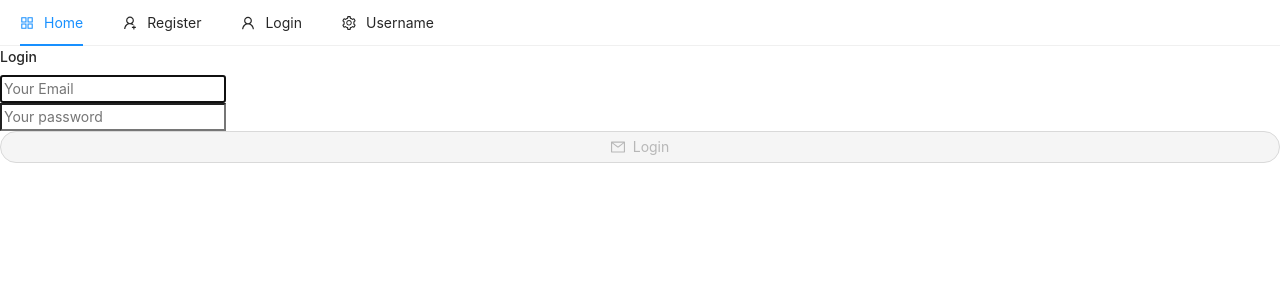
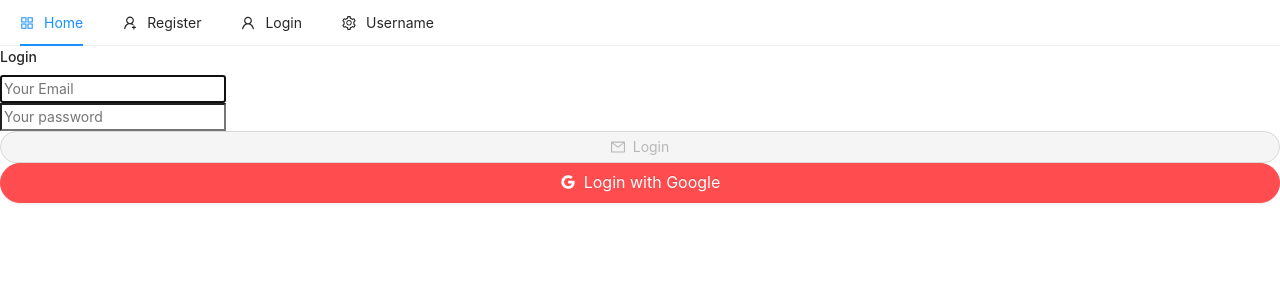
Before and after one commit to bvsspavankumar/mern-ecommerce-app, a React (Create React App) app in the folder client/: page /login in a window 1280 px wide. Shown: the top 300 px of the page. Built offline with nearby package versions, Linux system fonts and the light colour scheme; no server answers; the HTML template or start-up script is replaced by a standard one.

Commit message:
Adding google login. Closes #15

```diff
--- a/client/src/firebase.js
+++ b/client/src/firebase.js
@@ -14,4 +14,4 @@ firebase.initializeApp(firebaseConfig);
 
 
 export const auth = firebase.auth()
-// export const googleAuthProvider = new firebase.auth.GoogleAuthProvider()
+export const googleAuthProvider = new firebase.auth.GoogleAuthProvider()
--- a/client/src/pages/auth/Login.js
+++ b/client/src/pages/auth/Login.js
@@ -1,8 +1,8 @@
 import React, {useState} from 'react'
-import {auth} from '../../firebase'
+import {auth, googleAuthProvider} from '../../firebase'
 import {toast} from 'react-toastify'
 import {Button} from 'antd'
-import {MailOutlined} from '@ant-design/icons';
+import {GoogleOutlined, MailOutlined} from '@ant-design/icons';
 import {useDispatch} from 'react-redux'
 
 const Login = ({history}) => {
@@ -12,21 +12,23 @@ const Login = ({history}) => {
     const [loading, setLoading] = useState(false)
     const dispatch = useDispatch()
 
+    const loginHandler = (user) => {
+        toast.success(`Login successful`)
+        dispatch({
+            type: "LOGGED_IN_USER",
+            payload: {
+                email: user.email,
+                token: user.getIdTokenResult().token
+            }
+        })
+        history.push('/')
+    }
+
     const handleSubmit = async (e) => {
         e.preventDefault()
         setLoading(true)
         auth.signInWithEmailAndPassword(email, password)
-            .then(({user})=>{
-                toast.success(`Login successful`)
-                dispatch({
-                    type: "LOGGED_IN_USER",
-                    payload: {
-                        email: user.email,
-                        token: user.getIdTokenResult().token
-                    }
-                })
-                history.push('/')
-            })
+            .then(({user})=>loginHandler(user))
             .catch(err=>{
                 toast.error(`Error: ${err.message}`)
                 setLoading(false)
@@ -34,6 +36,14 @@ const Login = ({history}) => {
 
         // setEmail("")
         // setPassword("")
+    }
+    const googleLogin = () => {
+        auth.signInWithPopup(googleAuthProvider)
+            .then(({user})=>loginHandler(user))
+            .catch(err=>{
+                toast.error(`Error: ${err.message}`)
+                setLoading(false)
+            })
     }
 
     const loginForm = (
@@ -66,6 +76,16 @@ const Login = ({history}) => {
                 onClick={handleSubmit}
                 disabled={!(email && password && password.length>=6)}
             >Login</Button>
+            <br />
+            <Button
+                type='danger'
+                className='mb-3'
+                block
+                shape='round'
+                icon={<GoogleOutlined />}
+                onClick={googleLogin}
+                size='large'
+            >Login with Google</Button>
         </form>
     )
 
```
